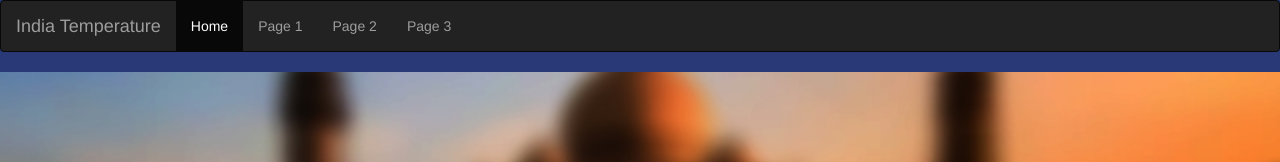
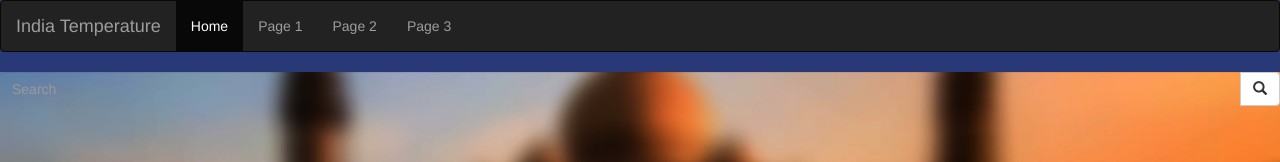
Before and after one commit to iwelnemr/india-temperature, a plain HTML site: page index.html in a window 1280 px wide. Shown: the top 162 px of the page. Drawn offline with nearby package versions, Linux system fonts and the light colour scheme; a web font is replaced by a local one.

Commit message:
add search bar

```diff
--- a/index.html
+++ b/index.html
@@ -26,6 +26,15 @@
 
 <div class="center-image">
 
+<div class="input-group search">
+<input type="text" class="form-control" placeholder="Search">
+<div class="input-group-btn">
+  <button class="btn btn-default" type="submit">
+    <i class="glyphicon glyphicon-search"></i>
+  </button>
+</div>
+</div>
+
 </div>
 
 <div id="footer">
--- a/style.css
+++ b/style.css
@@ -16,3 +16,9 @@ body, html {
     background-size: cover;
     background-repeat: no-repeat;
 }
+
+.form-control{
+    background-color:rgba(0,0,0,0) !important;
+    border:none !important;
+
+}
```
